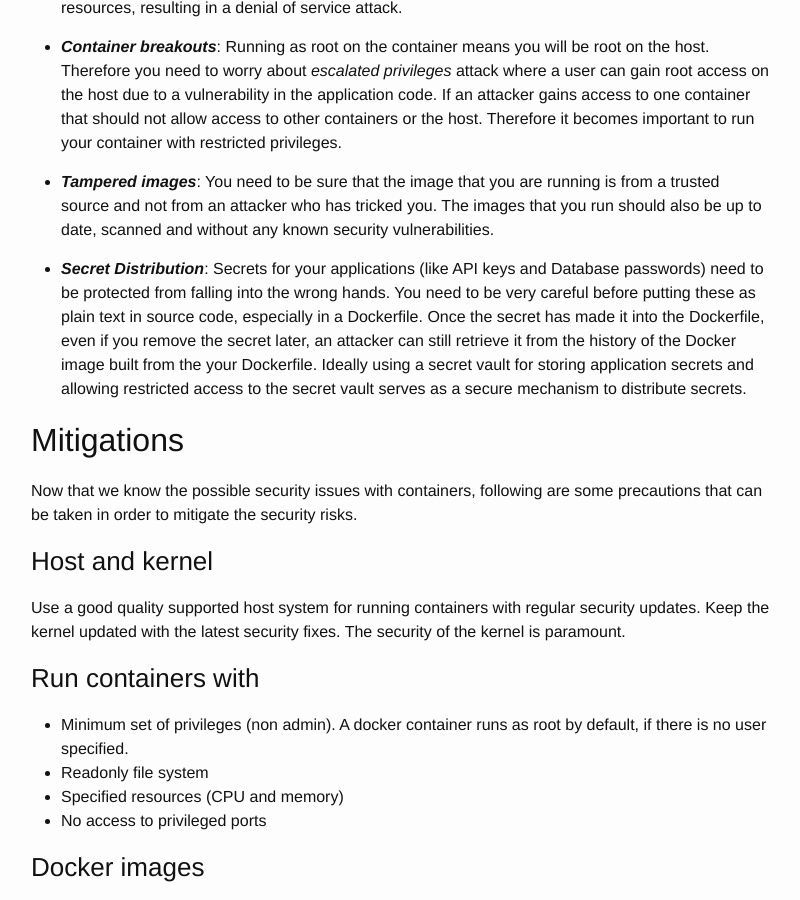
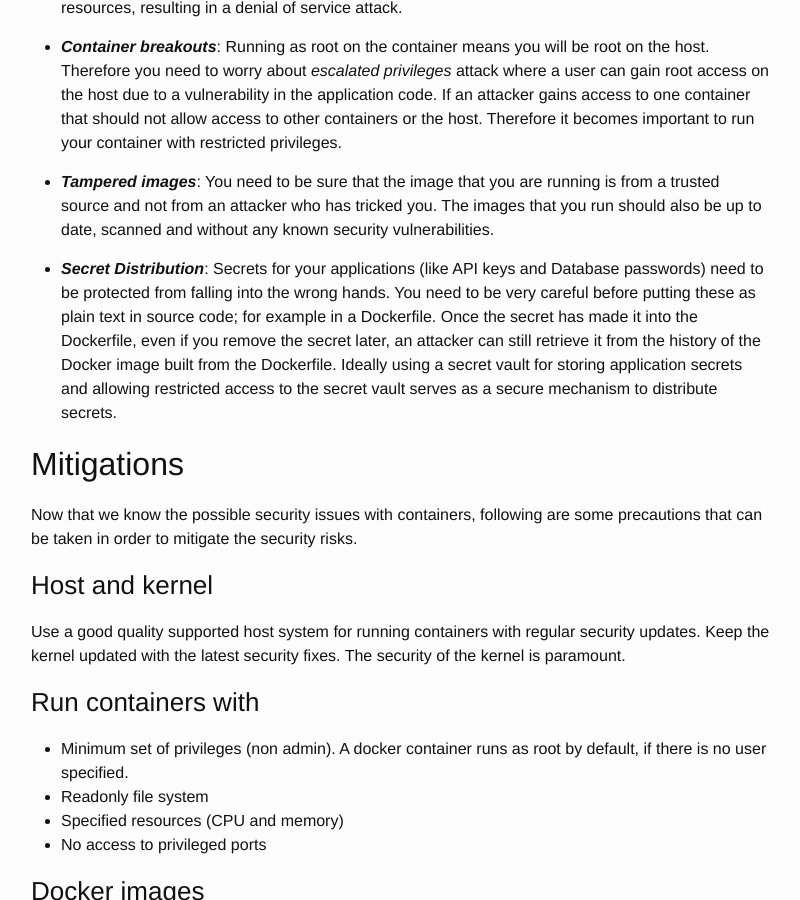
Before and after one commit to hemantksingh/hemantksingh.github.io, a Jekyll site: the page built from _posts/2016-11-07-think-docker-think-security.markdown, in a window 1280 px wide and 900 px high, scrolled down 1176 px. Shown: the whole window, without its empty margins (239-1039 px from the left). Built offline with Jekyll 4.4.1, drawn with Linux system fonts in a browser that asks for light colours; comment, search, counter and statistics services are not loaded.

Commit message:
Update docker post.

```diff
--- a/_posts/2016-11-07-think-docker-think-security.markdown
+++ b/_posts/2016-11-07-think-docker-think-security.markdown
@@ -27,7 +27,7 @@ So what sort of security issues should you be worried about that could be exploi
 
 * ***Tampered images***: You need to be sure that the image that you are running is from a trusted source and not from an attacker who has tricked you. The images that you run should also be up to date, scanned and without any known security vulnerabilities.
 
-* ***Secret Distribution***: Secrets for your applications (like API keys and Database passwords) need to be protected from falling into the wrong hands. You need to be very careful before putting these as plain text in source code, especially in a Dockerfile. Once the secret has made it into the Dockerfile, even if you remove the secret later, an attacker can still retrieve it from the history of the Docker image built from the your Dockerfile. Ideally using a secret vault for storing application secrets and allowing restricted access to the secret vault serves as a secure mechanism to distribute secrets.
+* ***Secret Distribution***: Secrets for your applications (like API keys and Database passwords) need to be protected from falling into the wrong hands. You need to be very careful before putting these as plain text in source code; for example in a Dockerfile. Once the secret has made it into the Dockerfile, even if you remove the secret later, an attacker can still retrieve it from the history of the Docker image built from the Dockerfile. Ideally using a secret vault for storing application secrets and allowing restricted access to the secret vault serves as a secure mechanism to distribute secrets.
 
 ## Mitigations
 
```
